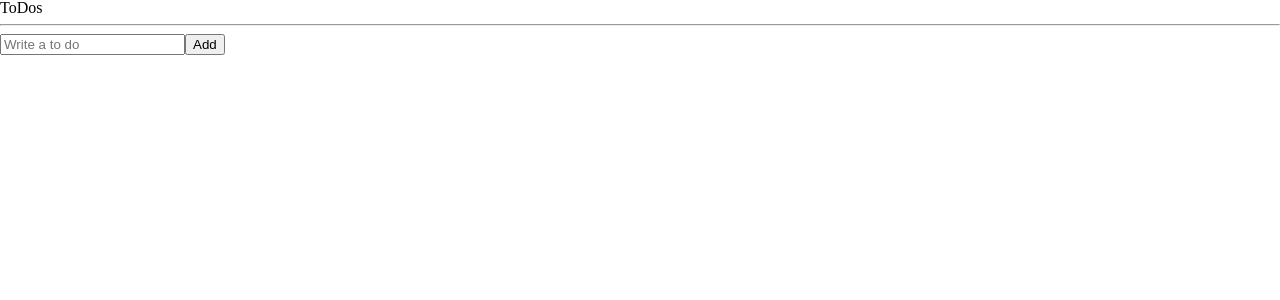
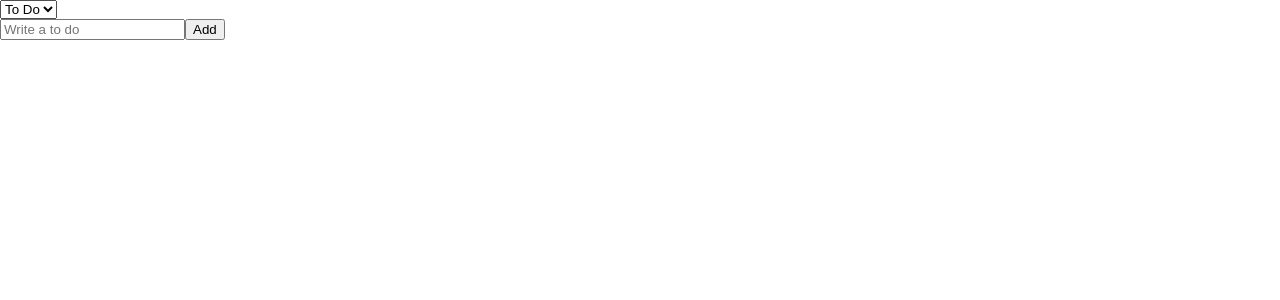
Before and after one commit to solarsdev/react-master-class, a React (Create React App) app in the folder react-todo-app/: page / in a window 1280 px wide. Shown: the top 300 px of the page. Built offline with nearby package versions, Linux system fonts and the light colour scheme.

Commit message:
note: Recoil selector 강의 내용 정리 추가

```diff
--- a/react-todo-app/src/atoms.ts
+++ b/react-todo-app/src/atoms.ts
@@ -1,7 +1,21 @@
-import { atom } from 'recoil';
+import { atom, selector } from 'recoil';
 import ToDo from './interfaces/ToDo';
 
 export const toDoState = atom<ToDo[]>({
   key: 'toDo',
   default: [],
 });
+
+export const categoryState = atom({
+  key: 'category',
+  default: 'TO_DO',
+});
+
+export const toDoSelector = selector({
+  key: 'toDoSelector',
+  get: ({ get }) => {
+    const toDos = get(toDoState);
+    const category = get(categoryState);
+    return toDos.filter((toDo) => toDo.category === category);
+  },
+});
--- a/react-todo-app/src/components/BaseToDo.tsx
+++ b/react-todo-app/src/components/BaseToDo.tsx
@@ -4,6 +4,7 @@
 
 const BaseToDo = ({ text, category, id }: ToDo) => {
   const [toDos, setToDos] = useRecoilState(toDoState);
+
   const onClick = (newCategory: ToDo['category']) => {
     const targetPosition = toDos.findIndex((toDo) => toDo.id === id);
     const newToDo: ToDo = { text, id, category: newCategory };
--- a/react-todo-app/src/components/ToDoList.tsx
+++ b/react-todo-app/src/components/ToDoList.tsx
@@ -1,14 +1,24 @@
-import { useRecoilValue } from 'recoil';
-import { toDoState } from '../atoms';
+import React from 'react';
+import { useRecoilValue, useSetRecoilState } from 'recoil';
+import { categoryState, toDoSelector } from '../atoms';
 import BaseToDo from './BaseToDo';
 import CreateToDo from './CreateToDo';
 
 const ToDoList = () => {
-  const toDos = useRecoilValue(toDoState);
+  const toDos = useRecoilValue(toDoSelector);
+  const setCategory = useSetRecoilState(categoryState);
+  const onInput = (event: React.FormEvent<HTMLSelectElement>) => {
+    setCategory(event.currentTarget.value);
+  };
   return (
     <div>
-      <h1>ToDos</h1>
-      <hr />
+      <form>
+        <select onInput={onInput}>
+          <option value={'TO_DO'}>To Do</option>
+          <option value={'DOING'}>Doing</option>
+          <option value={'DONE'}>Done</option>
+        </select>
+      </form>
       <CreateToDo />
       <ul>
         {toDos.map((toDo) => (
```
Also changed, not shown: 1 other file (tests, documents, lock files or other folders).
